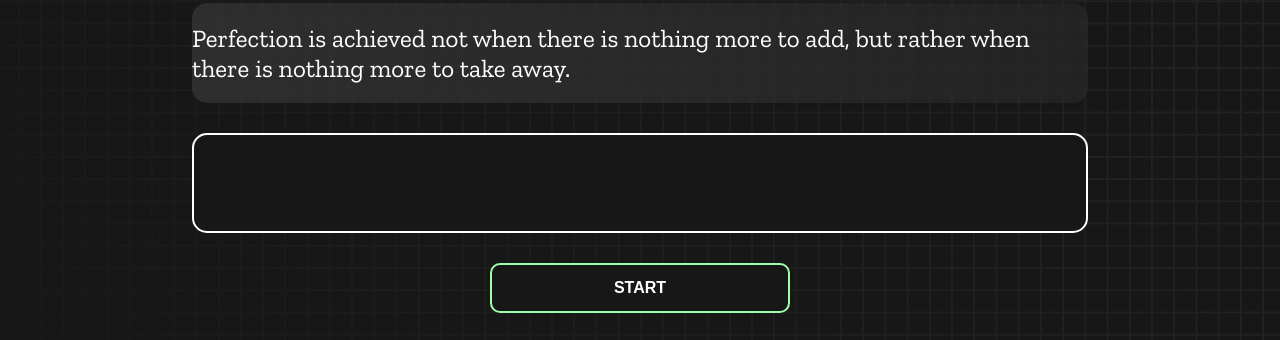
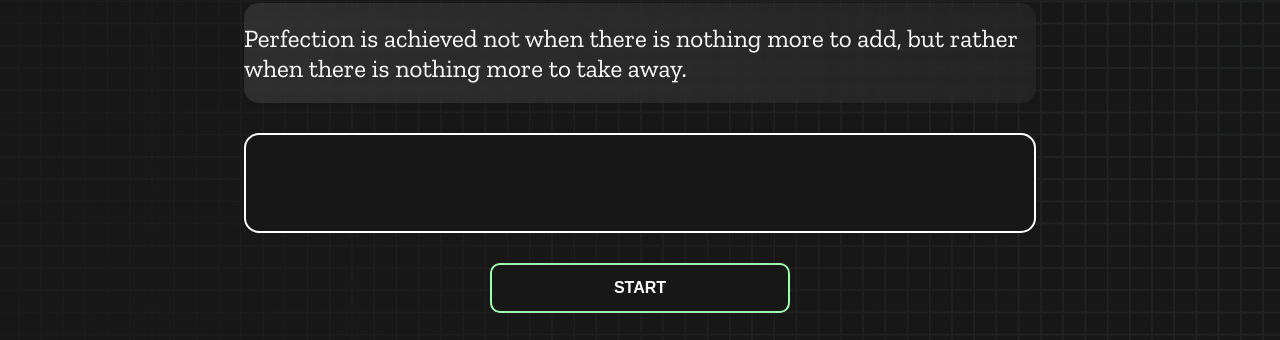
Before and after one commit to Tahmina5447/Speed-monster, a plain HTML site: page index.html in a window 1280 px wide. Shown: the part 116-456 px from the top of the page. Drawn offline with nearby package versions, Linux system fonts and the light colour scheme.

Commit message:
modal set middle site

```diff
--- a/styles.css
+++ b/styles.css
@@ -191,3 +191,12 @@ button {
     flex-direction: column;
   }
 }
+@media only screen and (min-width: 701px) {
+  .box-container {
+    padding: 0 20px;
+    width: 65%;
+  }
+  .card {
+    flex-direction: row;
+  }
+}
```
